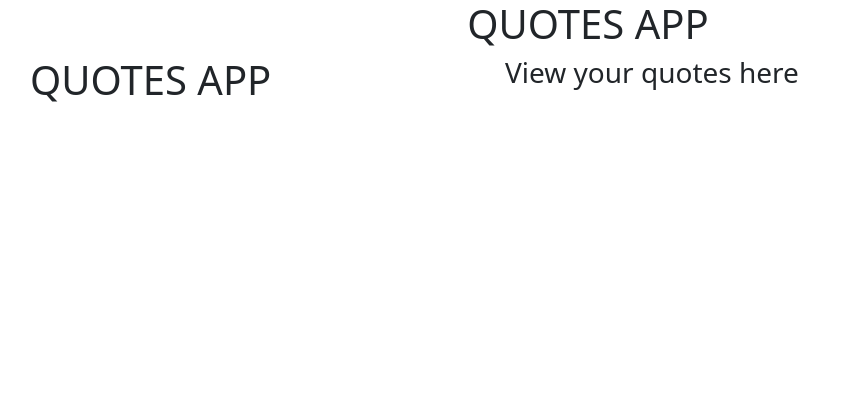
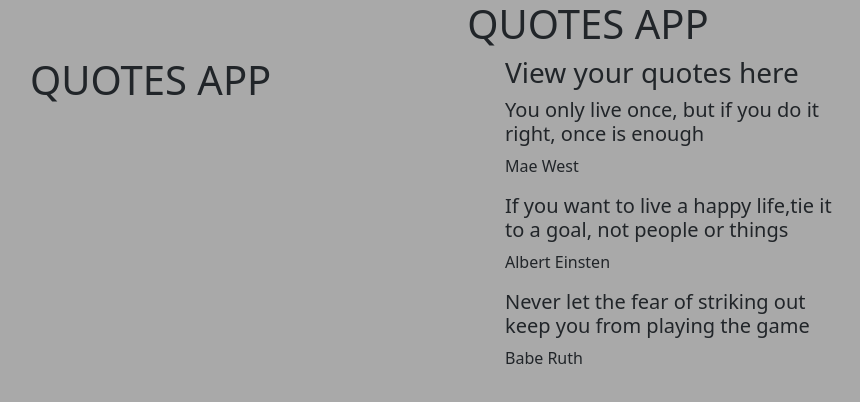
Before and after one commit to bre-nda/Quotes-Project, an Angular app: page / in a window 1280 px wide. Shown: the top 402 px of the page, without its empty margins (52-912 px from the left). Built offline with nearby package versions, Linux system fonts and the light colour scheme.

Commit message:
add background color

```diff
--- a/src/app/quote/quote.component.html
+++ b/src/app/quote/quote.component.html
@@ -1,5 +1,9 @@
 <div class="row">
     <div class="col-md-9">
         <h3>View your quotes here</h3>
+        <div *ngFor='let quote of quotes'>
+            <h5>{{quote.description}}</h5>
+            <p>{{quote.author}}</p>
+        </div>
     </div>
 </div>
--- a/src/styles.css
+++ b/src/styles.css
@@ -2,3 +2,7 @@
 .head {
     text-align: center;
 }
+
+body {
+    background-color: darkgray;
+}
```
